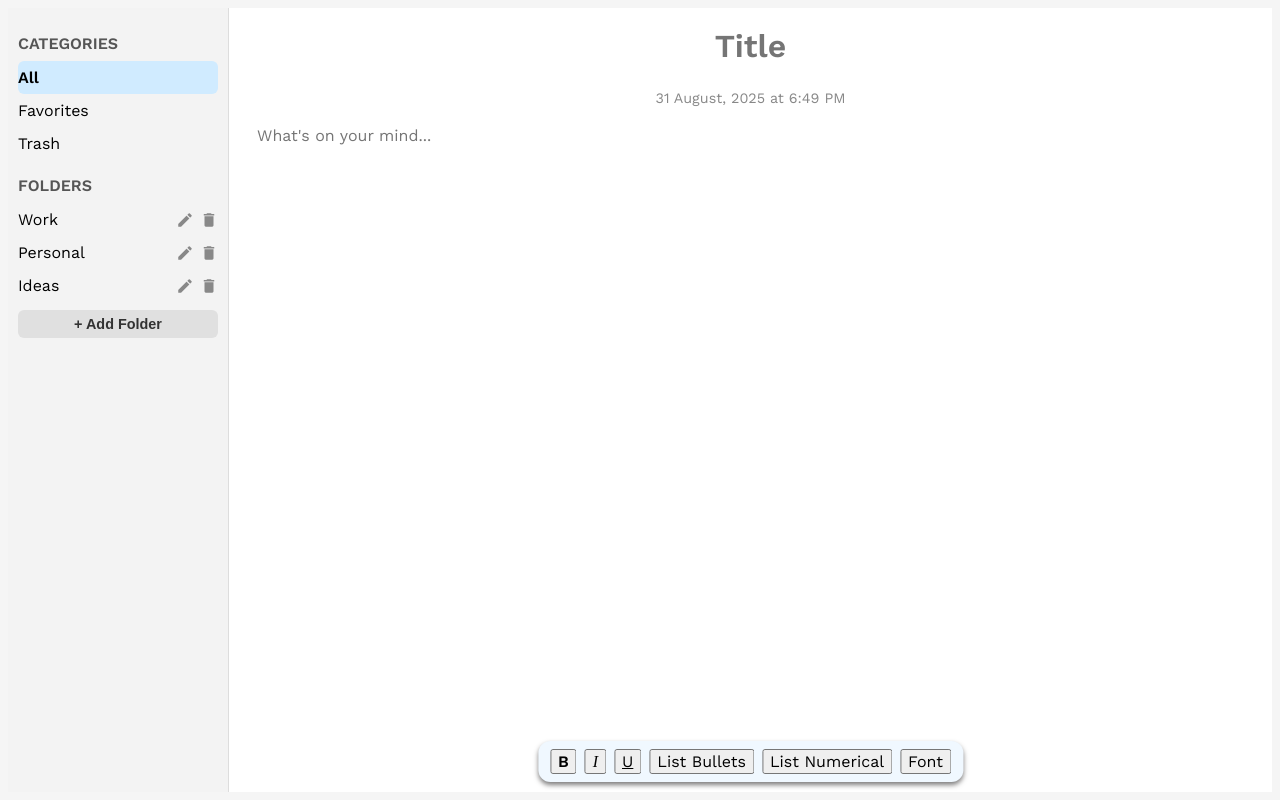
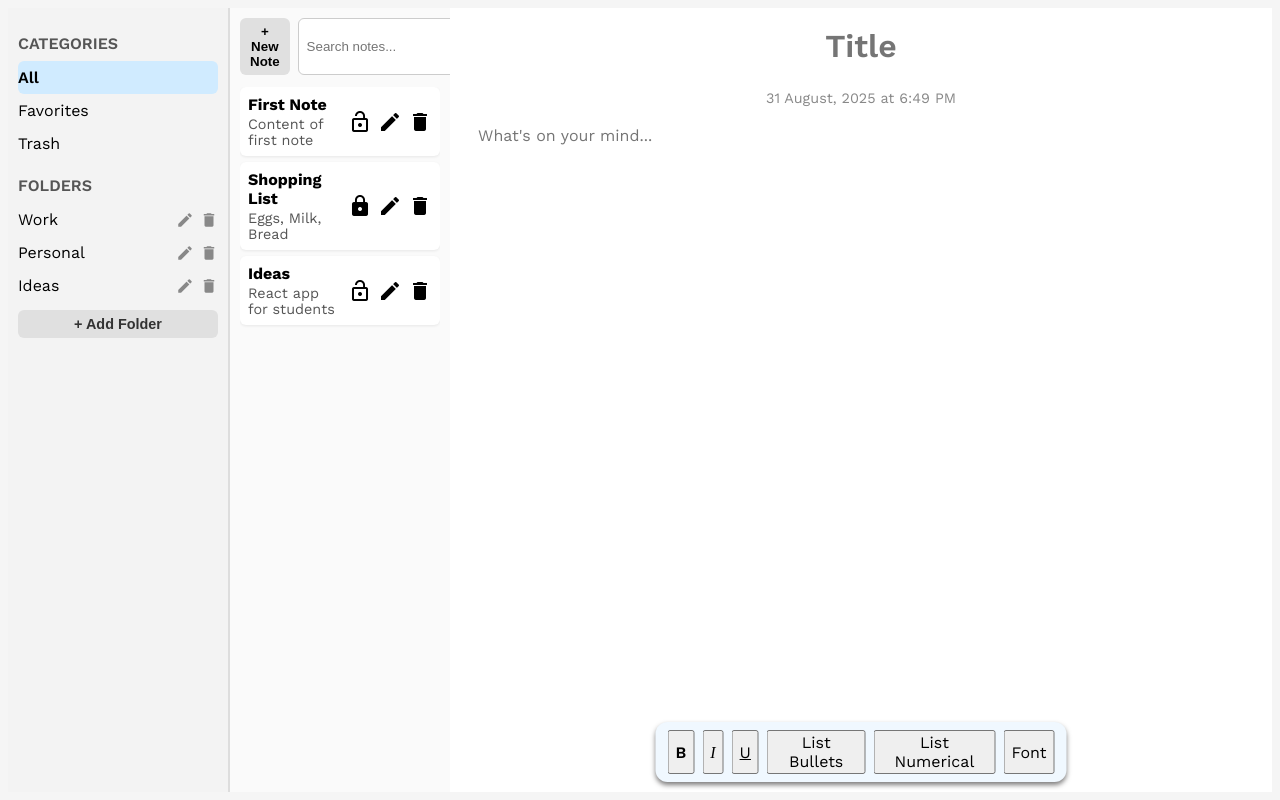
Before and after one commit to theRedKh/thinkbox-notes, a React (Vite) app in the folder client/: page / in a window 1280 px wide. Built offline with nearby package versions, Linux system fonts and the light colour scheme.

Commit message:
testing notes list

```diff
--- a/client/src/components/NotesList/NotesList.jsx
+++ b/client/src/components/NotesList/NotesList.jsx
@@ -1,7 +1,94 @@
+import { useState } from "react";
+import styles from "./NotesList.module.css";
 
 export default function NotesList() {
-    return(
-        <>
-        </>
+  const [notes, setNotes] = useState([
+    { title: "First Note", content: "Content of first note", locked: false },
+    { title: "Shopping List", content: "Eggs, Milk, Bread", locked: true },
+    { title: "Ideas", content: "React app for students", locked: false },
+  ]);
+
+  const [searchQuery, setSearchQuery] = useState("");
+  const [activeTab, setActiveTab] = useState("new"); // "new" or "search"
+
+  const handleAddNote = () => {
+    const newNote = { title: "Untitled Note", content: "", locked: false };
+    setNotes([newNote, ...notes]);
+    setActiveTab("search"); // switch to search/edit view after adding
+  };
+
+  const handleDeleteNote = (index) => {
+    setNotes(notes.filter((_, i) => i !== index));
+  };
+
+  // Highlights matching text
+  const highlightMatch = (text) => {
+    if (!searchQuery) return text;
+    const regex = new RegExp(`(${searchQuery})`, "gi");
+    return text.split(regex).map((part, i) =>
+      regex.test(part) ? (
+        <mark key={i} className={styles.highlight}>
+          {part}
+        </mark>
+      ) : (
+        part
+      )
     );
+  };
+
+  // Filter notes by search
+  const filteredNotes = notes.filter(
+    (note) =>
+      note.title.toLowerCase().includes(searchQuery.toLowerCase()) ||
+      note.content.toLowerCase().includes(searchQuery.toLowerCase())
+  );
+
+  return (
+    <div className={styles.notesListContainer}>
+      {/* Tabs */}
+      <div className={styles.tabs}>
+        <button
+          className={activeTab === "new" ? styles.activeTab : ""}
+          onClick={handleAddNote}
+        >
+          + New Note
+        </button>
+        <input
+          type="text"
+          placeholder="Search notes..."
+          value={searchQuery}
+          onChange={(e) => setSearchQuery(e.target.value)}
+          className={activeTab === "search" ? styles.activeTab : ""}
+          onFocus={() => setActiveTab("search")}
+        />
+      </div>
+
+      {/* Notes List */}
+      <ul className={styles.list}>
+        {filteredNotes.map((note, index) => (
+          <li key={index} className={styles.noteItem}>
+            <div className={styles.noteText}>
+              <strong>{highlightMatch(note.title)}</strong>
+              <p>{highlightMatch(note.content)}</p>
+            </div>
+            <div className={styles.noteIcons}>
+              <span className="material-icons" title="Lock">
+                {note.locked ? "lock" : "lock_open"}
+              </span>
+              <span className="material-icons" title="Edit">
+                edit
+              </span>
+              <span
+                className="material-icons"
+                title="Delete"
+                onClick={() => handleDeleteNote(index)}
+              >
+                delete
+              </span>
+            </div>
+          </li>
+        ))}
+      </ul>
+    </div>
+  );
 }
--- /dev/null
+++ b/client/src/components/NotesList/NotesList.module.css
@@ -0,0 +1,96 @@
+.notesListContainer {
+  width: 200px; /* fixed width for the whole panel */
+  flex: 0 0 200px; /* prevent flex from growing */
+  padding: 10px;
+  display: flex;
+  flex-direction: column;
+  background-color: #fafafa;
+  border-left: 1px solid #ddd;
+}
+
+.tabs {
+  display: flex;
+  gap: 8px;
+  margin-bottom: 12px;
+}
+
+.tabs button {
+  padding: 6px 10px;
+  border: none;
+  border-radius: 6px;
+  background-color: #e0e0e0;
+  cursor: pointer;
+  font-weight: 600;
+  transition: background 0.2s ease;
+}
+
+.tabs button:hover {
+  background-color: #d0d0d0;
+}
+
+.tabs input {
+  flex: 1;
+  padding: 6px 8px;
+  border: 1px solid #ccc;
+  border-radius: 6px;
+  outline: none;
+}
+
+.activeTab {
+  background-color: #d0ebff;
+}
+
+.list {
+  list-style: none;
+  padding: 0;
+  margin: 0;
+  overflow-y: auto;
+  flex: 1;
+}
+
+.noteItem {
+  display: flex;
+  justify-content: space-between;
+  align-items: center;
+  padding: 8px;
+  border-radius: 6px;
+  margin-bottom: 6px;
+  background-color: #fff;
+  box-shadow: 0 1px 3px rgba(0,0,0,0.08);
+  transition: background 0.2s ease;
+}
+
+.noteItem:hover {
+  background-color: #f0f0f0;
+}
+
+.noteText {
+  flex: 1;
+  margin-right: 8px;
+}
+
+.noteText p {
+  margin: 2px 0 0 0;
+  font-size: 0.9rem;
+  color: #555;
+}
+
+.noteIcons {
+  display: flex;
+  gap: 6px;
+}
+
+.noteIcons .material-icons {
+  font-size: 18px;
+  color: #888;
+  cursor: pointer;
+  transition: color 0.2s ease;
+}
+
+.noteIcons .material-icons:hover {
+  color: #4d90ff;
+}
+
+.highlight {
+  background-color: #fff176; /* yellow highlight */
+}
```
